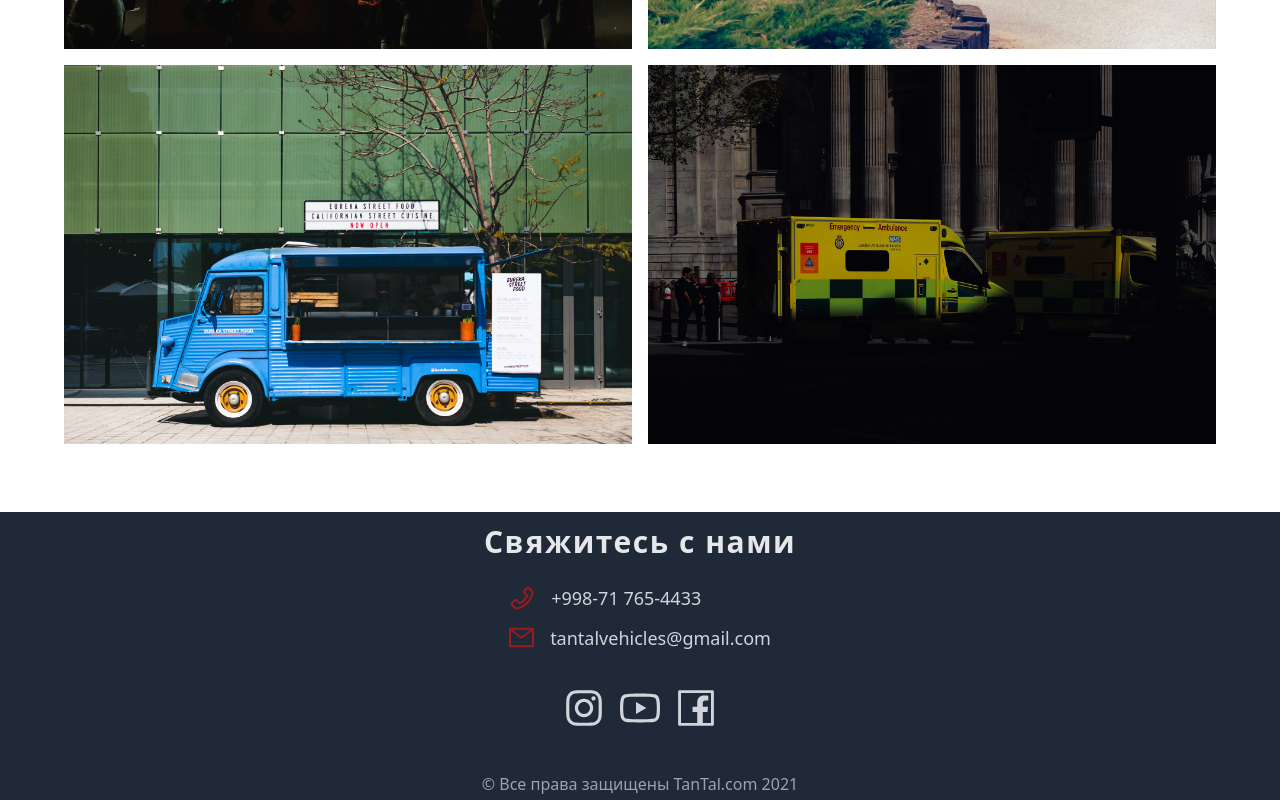
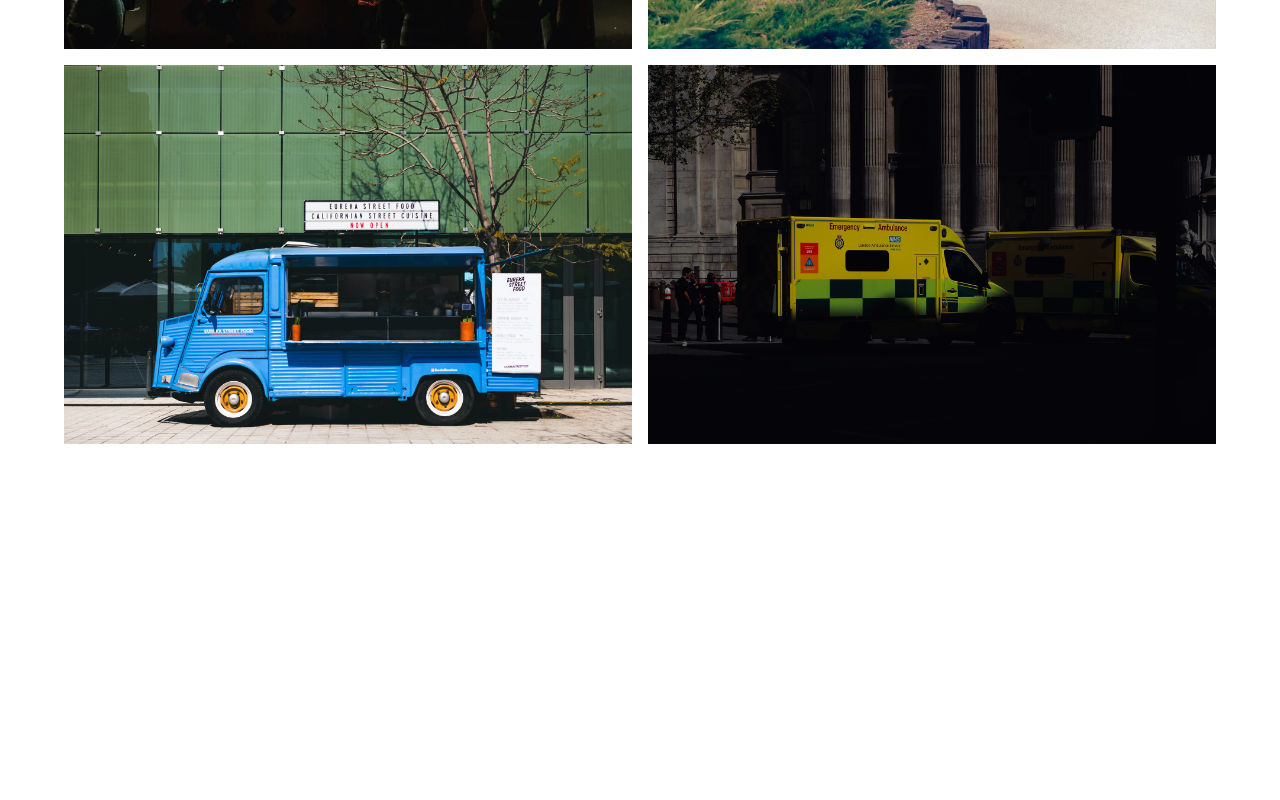
Before and after one commit to iamrakhmatov/tantal-site, a React (Create React App) app: page / in a window 1280 px wide. Shown: the part 3226-4026 px from the top of the page. After the commit the page ends 3738 px from the top, so only its background shows below. Built offline with nearby package versions, Linux system fonts and the light colour scheme.

Commit message:
removed footer

```diff
--- a/src/App.js
+++ b/src/App.js
@@ -1,7 +1,6 @@
 // import { useState } from "react";
 import "./App.css";
 import Home from "./components/Home/Home";
-import Footer from "./components/Footer/Footer";
 
 function App() {
   // const [menuBtn, setMenuBtn] = useState(false);
@@ -13,7 +12,6 @@ function App() {
   return (
     <div className="">
       <Home />
-      <Footer />
     </div>
   );
 }
--- a/src/components/Footer/Footer.js
+++ /dev/null
@@ -1,55 +0,0 @@
-import React from "react";
-import {
-  InstagramOutlined,
-  YoutubeOutlined,
-  FacebookOutlined,
-  PhoneOutlined,
-  MailOutlined,
-} from "@ant-design/icons";
-
-const footer = () => {
-  return (
-    <div className="h-72 bg-gray-800 relative">
-      <div className="flex justify-center text-white py-3 text-3xl font-bold tracking-wider text-gray-200">
-        Свяжитесь с нами
-      </div>
-      <div className="flex flex-col justify-center items-center text-gray-300">
-        <div className="flex flex-col">
-          <div className="flex items-center my-3">
-            <PhoneOutlined
-              className="text-red-800"
-              style={{ fontSize: "26px" }}
-            />
-            <span className="text-lg ml-4">+998-71 765-4433</span>
-          </div>
-          <div className="flex items-center mb-3">
-            <MailOutlined
-              className="text-red-800"
-              style={{ fontSize: "25px" }}
-            />
-            <span className="text-lg ml-4">tantalvehicles@gmail.com</span>
-          </div>
-        </div>
-        <div className="flex justify-around mt-6">
-          <InstagramOutlined
-            className="cursor-pointer hover:text-red-800 mx-2"
-            style={{ fontSize: "40px" }}
-          />
-          <YoutubeOutlined
-            className="cursor-pointer hover:text-red-800 mx-2"
-            style={{ fontSize: "40px" }}
-          />
-          <FacebookOutlined
-            className="cursor-pointer hover:text-red-800 mx-2"
-            style={{ fontSize: "40px" }}
-          />
-        </div>
-      </div>
-      <div className="flex justify-center text-gray-400 font-medium text-md absolute w-full bottom-1 left-0">
-        © Все права защищены TanTal.com 2021
-      </div>
-    </div>
-  );
-};
-
-export default footer;
```
